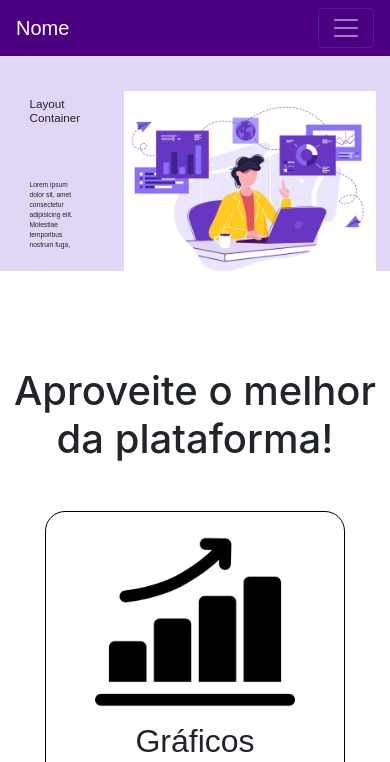
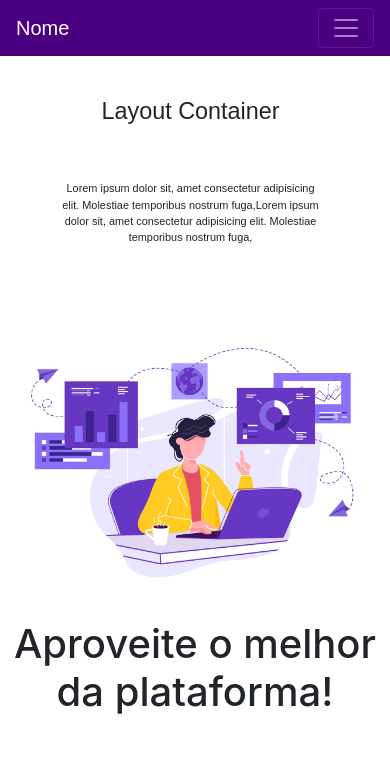
Before and after one commit to brunabrits/TCC_CS, a PHP site: page / in a window 390 px wide. Shown: the top 762 px of the page. Run offline with PHP 8.4, Linux system fonts and the light colour scheme; some libraries are stand-ins or nearby versions.

Commit message:
alteração home

```diff
--- a/includes/telaPrincipal/home.php
+++ b/includes/telaPrincipal/home.php
@@ -139,7 +139,7 @@
         }
 
         .fundo{
-          background-color: rgb(225,214,246);
+          background-color: white;
           height: 55vw;
           display: flex;
         }
@@ -300,28 +300,30 @@
         }
 
         /*fim footer*/
-/*
+
          @media (max-width: 1110px){
           .fundo{
             flex-direction: column;
+            height: 120vw;
+
         }
-/
+
            .texto{
-            background-color: red;
-            width: 40%;
-            height: 60%;
-            font-size: 100%;
-            position: absolute;
+             width: 80%;
+             padding-left: 40px;
+             font-size: 2.8vw;
+             text-align: center;
 
+        }
 
-          }
-
-        }   */
-
+        .texto h2{
+          font-size: 6vw;
+        }
 
         .imgtest{
           width: 30vw;
         }
+          }
 
 
 
@@ -374,7 +376,9 @@
     <div class="texto">
       <h2>Layout Container</h2><!--<br><br>-->
       <p>Lorem ipsum dolor sit, amet consectetur adipisicing elit.
+         Molestiae temporibus nostrum fuga,Lorem ipsum dolor sit, amet consectetur adipisicing elit.
          Molestiae temporibus nostrum fuga,
+
 
       </p>
     </div>
```
